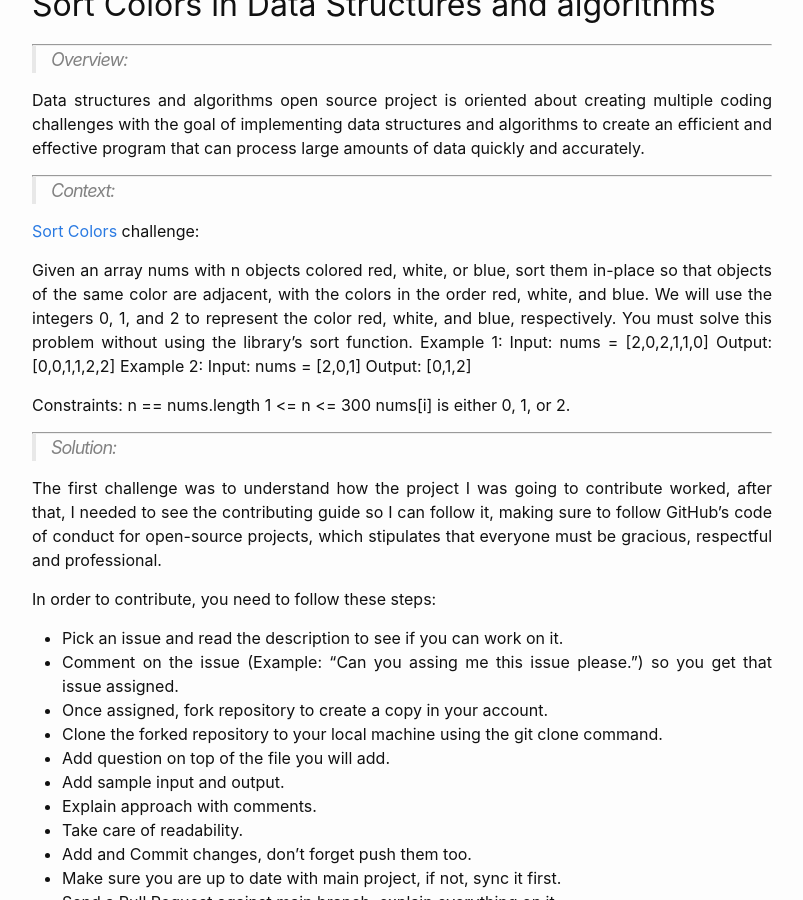
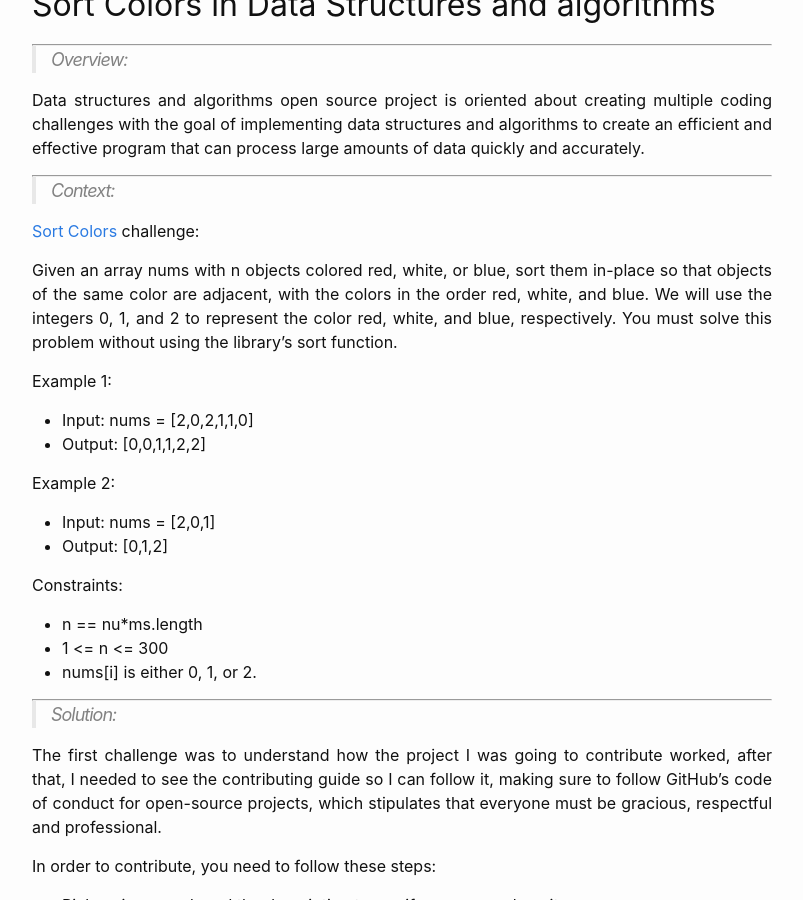
Before and after one commit to TheClerici/my-blog, a Jekyll site: the page built from blog-logs/_posts/2023-02-20-OpenSourceData.md, in a window 1280 px wide and 900 px high, scrolled down 261 px. Shown: the whole window, without its empty margins (238-1041 px from the left). Built offline with Jekyll 4.4.1, drawn with Linux system fonts in a browser that asks for light colours.

Commit message:
Make it pretty

```diff
--- a/blog-logs/_posts/2023-02-20-OpenSourceData.md
+++ b/blog-logs/_posts/2023-02-20-OpenSourceData.md
@@ -19,17 +19,19 @@ Data structures and algorithms open source project is oriented about creating mu
 Given an array nums with n objects colored red, white, or blue, sort them in-place so that objects of the same color are adjacent, with the colors in the order red, white, and blue.
 We will use the integers 0, 1, and 2 to represent the color red, white, and blue, respectively.
 You must solve this problem without using the library's sort function.
+
 Example 1:
-Input: nums = [2,0,2,1,1,0]
-Output: [0,0,1,1,2,2]
+* Input: nums = [2,0,2,1,1,0]
+* Output: [0,0,1,1,2,2]
+
 Example 2:
-Input: nums = [2,0,1]
-Output: [0,1,2]
+* Input: nums = [2,0,1]
+* Output: [0,1,2]
 
 Constraints:
-n == nums.length
-1 <= n <= 300
-nums[i] is either 0, 1, or 2.
+* n == nu*ms.length
+* 1 <= n <= 300
+* nums[i] is either 0, 1, or 2.
 
 ------------------------------------------------------------------------------------------
 <blockquote> <p> Solution: </p> </blockquote>
```
